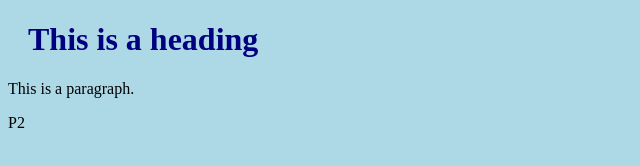
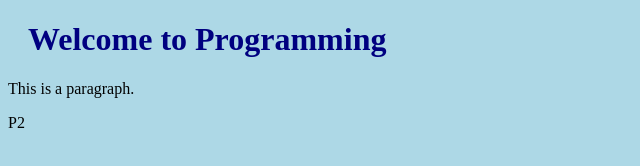
Before and after one commit to hussainmahwash/girls_day_test_repo, a plain HTML site: page index.html in a window 1280 px wide. Shown: the whole page, without its empty margins (0-640 px from the left). Drawn offline with Linux system fonts and the light colour scheme.

Commit message:
edit heading

```diff
--- a/index.html
+++ b/index.html
@@ -5,7 +5,7 @@
 </head>
 <body>
 
-<h1>This is a heading</h1>
+<h1>Welcome to Programming</h1>
 <p>This is a paragraph.</p>
 <p>P2</p>
 
```
